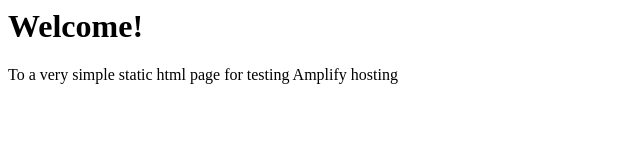
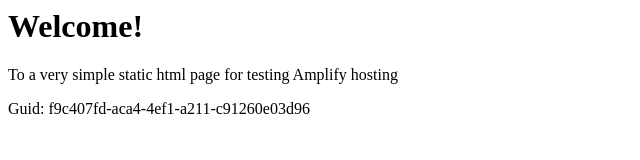
Before and after one commit to aws-aemilia-bah/Github-PR-Commit-Integration-Test-DoNotTouch-Gith-P5X5MO5I-v1-preprod-me-south-1, a website: page src/index.html in a window 1280 px wide. Shown: the whole page, without its empty margins (0-640 px from the left). Drawn offline with Linux system fonts and the light colour scheme.

Commit message:
commit from integ tests

```diff
--- a/src/index.html
+++ b/src/index.html
@@ -1,3 +1,5 @@
+
+
 <html lang="en">
 
 <head>
@@ -10,6 +12,6 @@
 <body>
     <h1>Welcome!</h1>
     <p>To a very simple static html page for testing Amplify hosting</p>
-</body>
+    <p>Guid: f9c407fd-aca4-4ef1-a211-c91260e03d96</p></body>
 
 </html>
```
